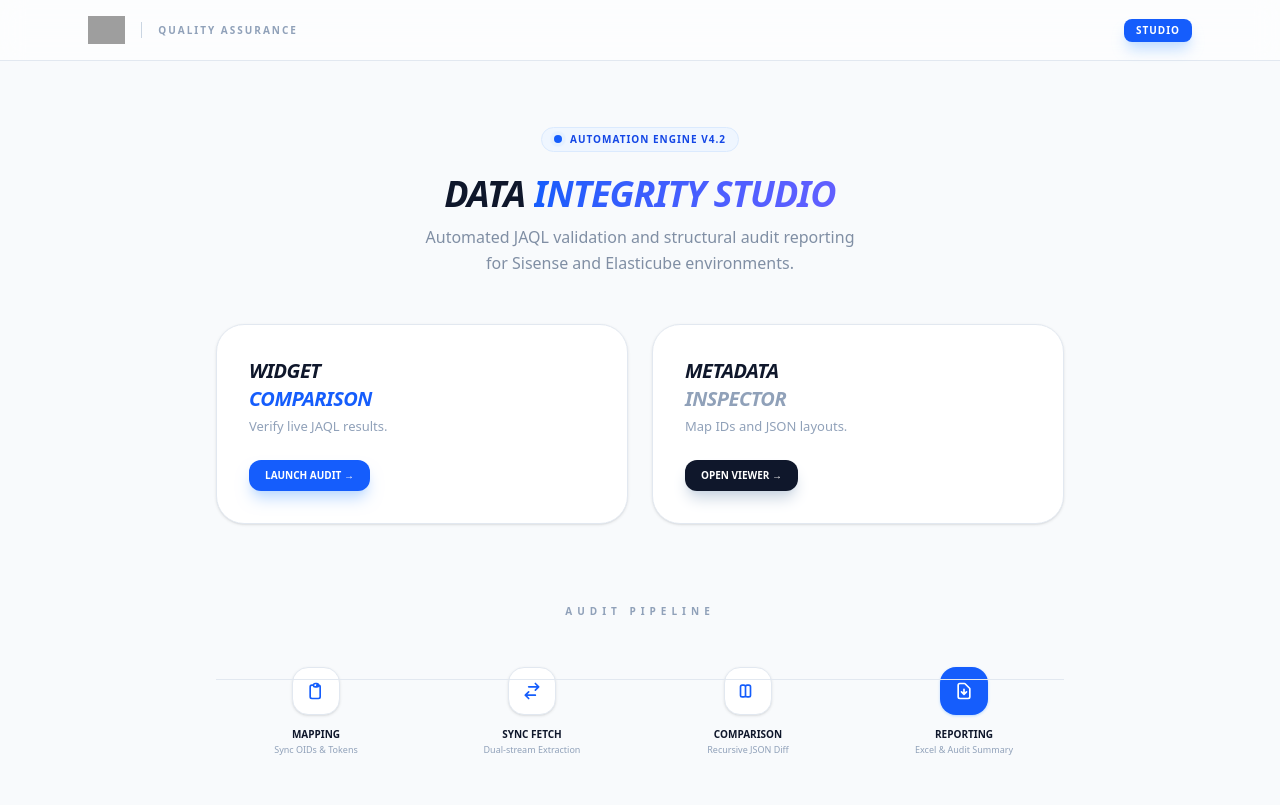
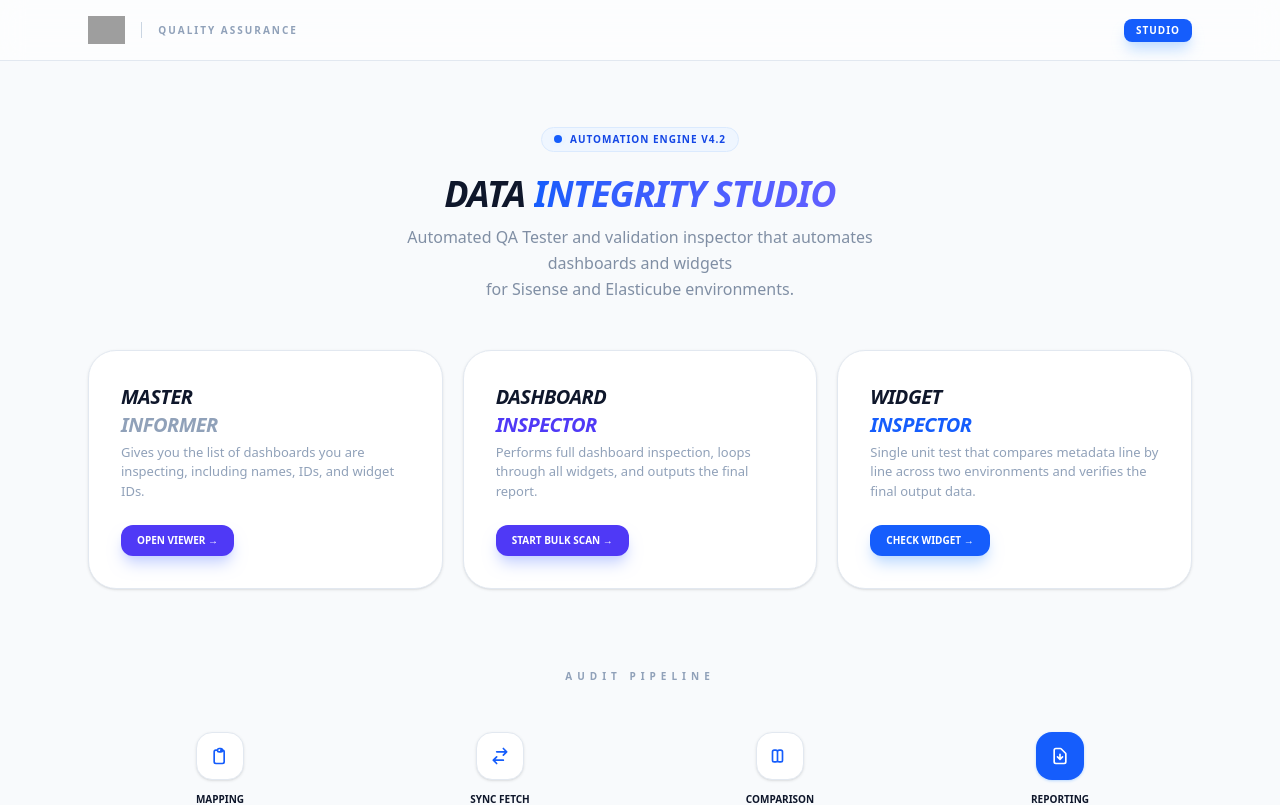
Before and after one commit to buddha2042/qa_automation, a Next.js app: page / in a window 1280 px wide. Shown: the top 805 px of the page. Built offline with nearby package versions, Linux system fonts and the light colour scheme; grey boxes are pictures that could not be loaded.

Commit message:
added dashboard map in landing page

```diff
--- a/src/app/page.tsx
+++ b/src/app/page.tsx
@@ -1,6 +1,32 @@
 'use client';
 
 import { useRouter } from 'next/navigation';
+
+// --- Configuration Data ---
+
+const PIPELINE_STEPS = [
+  {
+    title: 'Mapping',
+    desc: 'Sync OIDs & Tokens',
+    icon: 'M9 5H7a2 2 0 00-2 2v12a2 2 0 002 2h8a2 2 0 002-2V7a2 2 0 00-2-2h-2M9 5a2 2 0 002 2h2a2 2 0 002-2M9 5a2 2 0 012-2h2a2 2 0 012 2'
+  },
+  {
+    title: 'Sync Fetch',
+    desc: 'Dual-stream Extraction',
+    icon: 'M8 7h12m0 0l-4-4m4 4l-4 4m0 6H4m0 0l4 4m-4-4l4-4'
+  },
+  {
+    title: 'Comparison',
+    desc: 'Recursive JSON Diff',
+    icon: 'M9 17V7m0 10a2 2 0 01-2 2H5a2 2 0 01-2-2V7a2 2 0 012-2h2a2 2 0 012 2m0 10a2 2 0 002 2h2a2 2 0 002-2V7a2 2 0 00-2-2h-2a2 2 0 00-2 2'
+  },
+  {
+    title: 'Reporting',
+    desc: 'Excel & Audit Summary',
+    icon: 'M12 10v6m0 0l-3-3m3 3l3-3m2 8H7a2 2 0 01-2-2V5a2 2 0 012-2h5.586a1 1 0 01.707.293l5.414 5.414a1 1 0 01.293.707V19a2 2 0 01-2 2z',
+    primary: true
+  }
+];
 
 export default function QaLandingPage() {
   const router = useRouter();
@@ -8,13 +34,13 @@
   return (
     <div className="min-h-screen bg-[#f8fafc] text-slate-900 font-sans flex flex-col relative overflow-hidden">
 
-      {/* Soft Background Accents */}
+      {/* --- Background Effects --- */}
       <div className="absolute top-0 left-0 w-full h-full overflow-hidden -z-10 pointer-events-none">
-        <div className="absolute top-[-5%] left-[-5%] w-[40%] h-[40%] bg-blue-100/40 blur-[120px] rounded-full"></div>
-        <div className="absolute bottom-[10%] right-[10%] w-[30%] h-[30%] bg-indigo-50/40 blur-[100px] rounded-full"></div>
+        <div className="absolute top-[-5%] left-[-5%] w-[40%] h-[40%] bg-blue-100/40 blur-[120px] rounded-full" />
+        <div className="absolute bottom-[10%] right-[10%] w-[30%] h-[30%] bg-indigo-50/40 blur-[100px] rounded-full" />
       </div>
 
-      {/* Top Branding Bar */}
+      {/* --- Navigation --- */}
       <nav className="w-full border-b border-slate-200 bg-white/60 backdrop-blur-md sticky top-0 z-50">
         <div className="max-w-6xl mx-auto px-6 py-4 flex justify-between items-center">
           <div className="flex items-center gap-4">
@@ -28,24 +54,25 @@
               Quality Assurance
             </span>
           </div>
-
           <div className="bg-blue-600 text-white font-black px-3 py-1 rounded-lg text-[10px] uppercase tracking-widest shadow-lg shadow-blue-200">
             Studio
           </div>
         </div>
       </nav>
 
-      <div className="max-w-4xl mx-auto w-full px-6 py-12 md:py-16 flex-grow flex flex-col justify-center relative">
+      {/* --- Main Container --- */}
+      <main className="max-w-6xl mx-auto w-full px-6 py-12 md:py-16 flex-grow flex flex-col justify-center relative">
 
-        {/* REFINED SMALL HEADER */}
+        {/* Header Section */}
         <header className="text-center mb-12">
-          {/* Animated Status Badge */}
           <div className="inline-flex items-center gap-2 px-3 py-1 rounded-full bg-blue-50 border border-blue-100 mb-6 transition-all hover:bg-blue-100/50 cursor-default">
             <span className="relative flex h-2 w-2">
-              <span className="animate-ping absolute inline-flex h-full w-full rounded-full bg-blue-400 opacity-75"></span>
-              <span className="relative inline-flex rounded-full h-2 w-2 bg-blue-600"></span>
+              <span className="animate-ping absolute inline-flex h-full w-full rounded-full bg-blue-400 opacity-75" />
+              <span className="relative inline-flex rounded-full h-2 w-2 bg-blue-600" />
             </span>
-            <span className="text-[10px] font-bold text-blue-700 uppercase tracking-widest">Automation Engine v4.2</span>
+            <span className="text-[10px] font-bold text-blue-700 uppercase tracking-widest">
+              Automation Engine v4.2
+            </span>
           </div>
 
           <h1 className="text-3xl md:text-4xl font-black text-slate-900 mb-3 tracking-tight uppercase italic leading-none">
@@ -53,48 +80,53 @@
           </h1>
 
           <p className="text-slate-500 text-sm md:text-base max-w-lg mx-auto font-medium leading-relaxed opacity-80">
-            Automated JAQL validation and structural audit reporting <br className="hidden md:block" />
+            Automated QA Tester and validation inspector that automates dashboards and widgets <br className="hidden md:block" />
             for Sisense and Elasticube environments.
           </p>
         </header>
 
-        {/* Main Action Buttons */}
-        <div className="grid grid-cols-1 md:grid-cols-2 gap-6 mb-20">
+        {/* Action Grid */}
+        <div className="grid grid-cols-1 md:grid-cols-3 gap-5 mb-20">
 
-          {/* Compare Widget */}
-          <button
+          {/* Card 1: Master Informer */}
+          <ActionCard
+            title="Master"
+            highlight="Informer"
+            highlightColor="text-slate-400"
+            desc="Gives you the list of dashboards you are inspecting, including names, IDs, and widget IDs."
+            btnText="Open Viewer"
+            btnColor="bg-indigo-600 shadow-indigo-200 hover:bg-indigo-700"
+            hoverBorder="hover:border-slate-400 hover:shadow-slate-200"
+            onClick={() => router.push('/dashfile')}
+          />
+
+          {/* Card 2: Dashboard Inspector */}
+          <ActionCard
+            title="Dashboard"
+            highlight="Inspector"
+            highlightColor="text-indigo-600"
+            desc="Performs full dashboard inspection, loops through all widgets, and outputs the final report."
+            btnText="Start Bulk Scan"
+            btnColor="bg-indigo-600 shadow-indigo-200 hover:bg-indigo-700"
+            hoverBorder="hover:border-indigo-500 hover:shadow-indigo-100"
+            onClick={() => router.push('/dashboard')}
+          />
+
+          {/* Card 3: Widget Inspector */}
+          <ActionCard
+            title="Widget"
+            highlight="Inspector"
+            highlightColor="text-blue-600"
+            desc="Single unit test that compares metadata line by line across two environments and verifies the final output data."
+            btnText="Check Widget"
+            btnColor="bg-blue-600 shadow-blue-200 hover:bg-blue-700"
+            hoverBorder="hover:border-blue-500 hover:shadow-blue-100"
             onClick={() => router.push('/widget')}
-            className="group relative bg-white border border-slate-200 p-8 rounded-[28px] transition-all hover:border-blue-500 hover:shadow-2xl hover:shadow-blue-100 text-left shadow-sm overflow-hidden"
-          >
-            <h2 className="text-xl font-black text-slate-900 mb-1 uppercase italic tracking-tight">
-              Widget <br/><span className="text-blue-600">Comparison</span>
-            </h2>
-            <p className="text-[13px] text-slate-400 group-hover:text-slate-600 mb-6 transition-colors font-medium">Verify live JAQL results.</p>
-            <div className="inline-flex items-center gap-2 bg-blue-600 text-white px-4 py-2 rounded-xl font-bold text-[10px] uppercase transition-all group-hover:scale-105 group-hover:bg-blue-700 shadow-lg shadow-blue-200">
-              Launch Audit →
-            </div>
-          </button>
-
-          {/* View Dashboard */}
-          <button
-            onClick={() => router.push('/dashfile')}
-            className="group relative bg-white border border-slate-200 p-8 rounded-[28px] transition-all hover:border-slate-400 hover:shadow-2xl hover:shadow-slate-200 text-left shadow-sm overflow-hidden"
-          >
-            <h2 className="text-xl font-black text-slate-900 mb-1 uppercase italic tracking-tight">
-              Metadata <br/><span className="text-slate-400">Inspector</span>
-            </h2>
-            <p className="text-[13px] text-slate-400 group-hover:text-slate-600 mb-6 transition-colors font-medium">Map IDs and JSON layouts.</p>
-            <div className="inline-flex items-center gap-2 bg-slate-900 text-white px-4 py-2 rounded-xl font-bold text-[10px] uppercase transition-all group-hover:bg-black shadow-lg shadow-slate-300">
-              Open Viewer →
-            </div>
-          </button>
+          />
         </div>
 
-        {/* --- VISUAL DIAGRAM SECTION --- */}
+        {/* Pipeline Diagram */}
         <section className="relative">
-          <div className="absolute inset-0 flex items-center" aria-hidden="true">
-            <div className="w-full border-t border-slate-200"></div>
-          </div>
           <div className="relative flex justify-center mb-12">
             <span className="bg-[#f8fafc] px-8 text-[10px] font-black uppercase tracking-[0.5em] text-slate-400">
               Audit Pipeline
@@ -102,15 +134,13 @@
           </div>
 
           <div className="grid grid-cols-2 md:grid-cols-4 gap-4">
-            {/* Step cards are now smaller and more modern */}
-            {[
-              { title: 'Mapping', desc: 'Sync OIDs & Tokens', icon: 'M9 5H7a2 2 0 00-2 2v12a2 2 0 002 2h8a2 2 0 002-2V7a2 2 0 00-2-2h-2M9 5a2 2 0 002 2h2a2 2 0 002-2M9 5a2 2 0 012-2h2a2 2 0 012 2' },
-              { title: 'Sync Fetch', desc: 'Dual-stream Extraction', icon: 'M8 7h12m0 0l-4-4m4 4l-4 4m0 6H4m0 0l4 4m-4-4l4-4' },
-              { title: 'Comparison', desc: 'Recursive JSON Diff', icon: 'M9 17V7m0 10a2 2 0 01-2 2H5a2 2 0 01-2-2V7a2 2 0 012-2h2a2 2 0 012 2m0 10a2 2 0 002 2h2a2 2 0 002-2V7a2 2 0 00-2-2h-2a2 2 0 00-2 2' },
-              { title: 'Reporting', desc: 'Excel & Audit Summary', icon: 'M12 10v6m0 0l-3-3m3 3l3-3m2 8H7a2 2 0 01-2-2V5a2 2 0 012-2h5.586a1 1 0 01.707.293l5.414 5.414a1 1 0 01.293.707V19a2 2 0 01-2 2z', primary: true }
-            ].map((step, i) => (
+            {PIPELINE_STEPS.map((step, i) => (
               <div key={i} className="text-center group">
-                <div className={`w-12 h-12 rounded-2xl flex items-center justify-center mx-auto mb-3 transition-all shadow-sm ${step.primary ? 'bg-blue-600 text-white shadow-blue-200' : 'bg-white border border-slate-200 group-hover:border-blue-400 text-blue-600'}`}>
+                <div className={`w-12 h-12 rounded-2xl flex items-center justify-center mx-auto mb-3 transition-all shadow-sm ${
+                  step.primary
+                    ? 'bg-blue-600 text-white shadow-blue-200'
+                    : 'bg-white border border-slate-200 group-hover:border-blue-400 text-blue-600'
+                }`}>
                   <svg className="w-5 h-5" fill="none" viewBox="0 0 24 24" stroke="currentColor">
                     <path strokeLinecap="round" strokeLinejoin="round" strokeWidth={2} d={step.icon} />
                   </svg>
@@ -122,7 +152,7 @@
           </div>
         </section>
 
-        {/* Simplified Footer */}
+        {/* Footer */}
         <footer className="mt-20 flex justify-between items-center text-[10px] font-bold text-slate-400 uppercase tracking-widest border-t border-slate-200 pt-8">
           <div className="flex items-center gap-4">
             <span>DXC Technology • 2026</span>
@@ -130,8 +160,10 @@
           </div>
           <div className="italic font-normal text-slate-300 tracking-tight">Developed by Buddha Kharel</div>
         </footer>
-      </div>
 
+      </main>
+
+      {/* Global Font Styles */}
       <style jsx global>{`
         @import url('https://fonts.googleapis.com/css2?family=Inter:wght@400;500;700;800;900&display=swap');
         body { font-family: 'Inter', sans-serif; background-color: #f8fafc; }
@@ -139,3 +171,26 @@
     </div>
   );
 }
+
+// --- Helper Components ---
+
+function ActionCard({ title, highlight, highlightColor, desc, btnText, btnColor, hoverBorder, onClick }) {
+  return (
+    <button
+      onClick={onClick}
+      className={`group relative bg-white border border-slate-200 p-8 rounded-[28px] transition-all hover:shadow-2xl ${hoverBorder} text-left shadow-sm overflow-hidden flex flex-col justify-between`}
+    >
+      <div>
+        <h2 className="text-xl font-black text-slate-900 mb-1 uppercase italic tracking-tight">
+          {title} <br/><span className={highlightColor}>{highlight}</span>
+        </h2>
+        <p className="text-[13px] text-slate-400 group-hover:text-slate-600 mb-6 transition-colors font-medium">
+          {desc}
+        </p>
+      </div>
+      <div className={`inline-flex items-center gap-2 text-white px-4 py-2 rounded-xl font-bold text-[10px] uppercase transition-all group-hover:scale-105 shadow-lg w-fit ${btnColor}`}>
+        {btnText} →
+      </div>
+    </button>
+  );
+}
```
